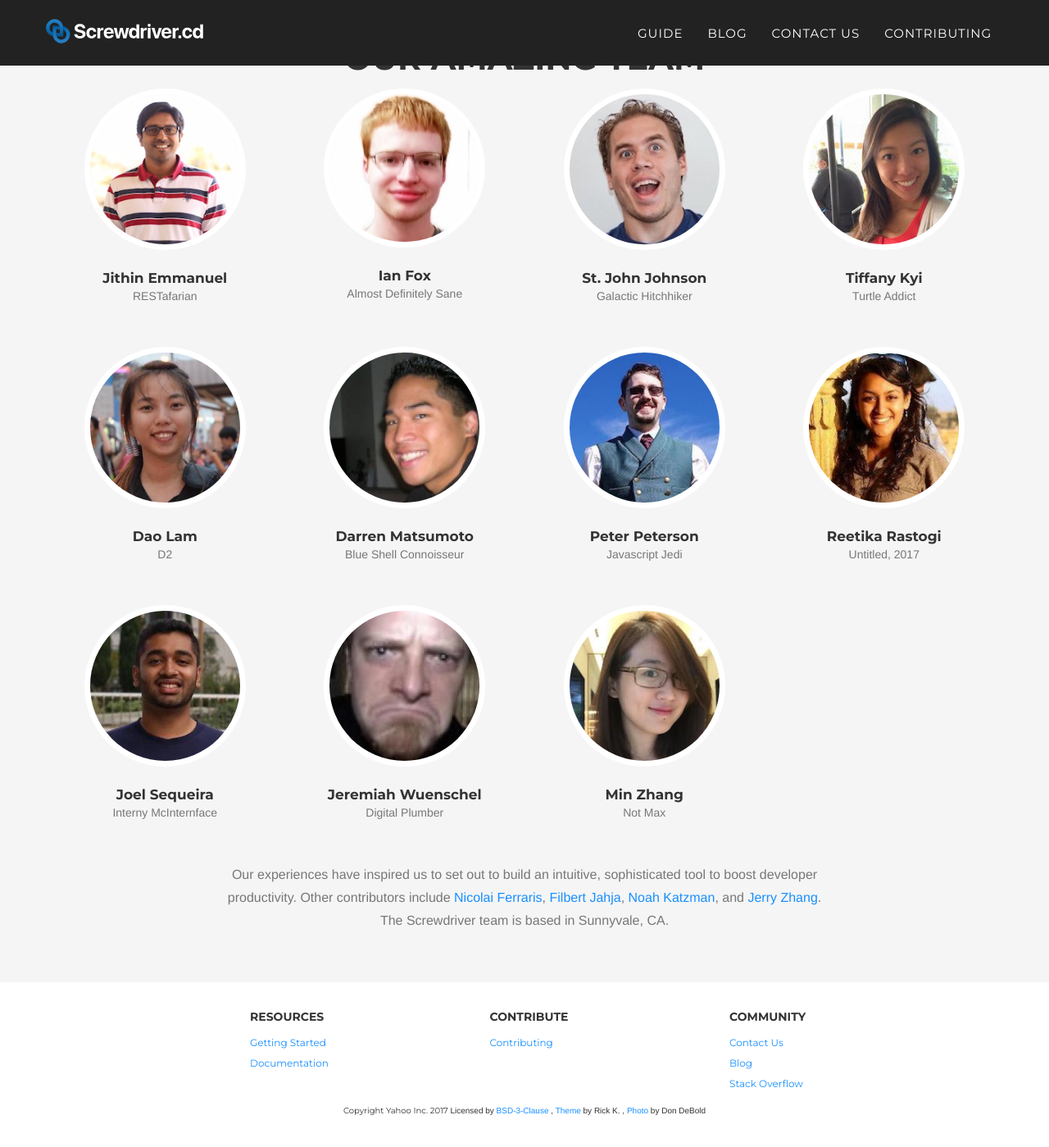
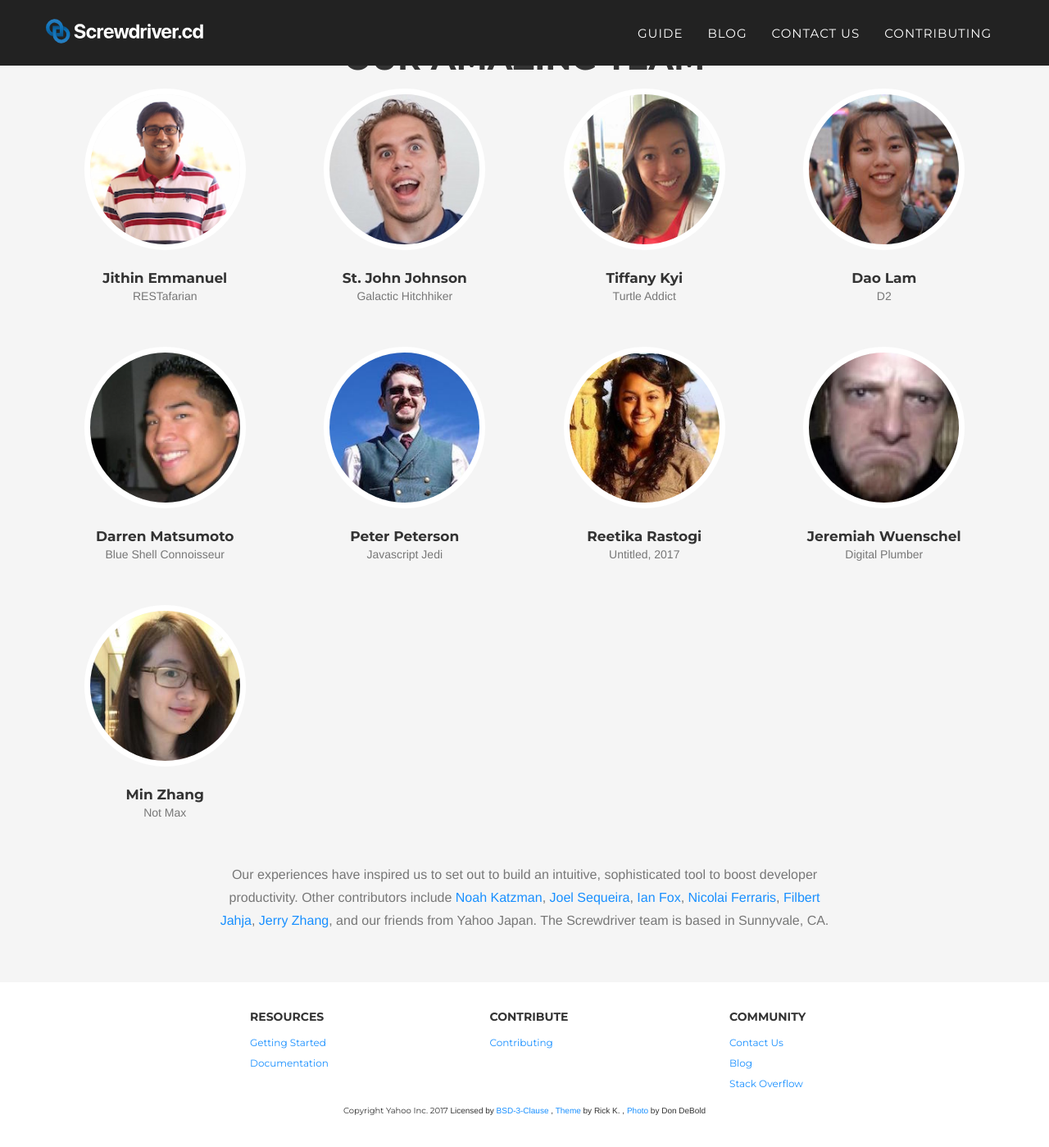
Before and after one commit to screwdriver-cd/homepage, a Jekyll site: the page built from index.md, in a window 1280 px wide and 1400 px high, scrolled down 1676 px. Shown: the whole window at 82% size. Built offline with Jekyll 4.4.1, drawn with Linux system fonts in a browser that asks for light colours; some web fonts are replaced.

Commit message:
fix: Move summer interns to contributors list

```diff
--- a/_config.yml
+++ b/_config.yml
@@ -39,11 +39,6 @@
   position: RESTafarian
   github: https://github.com/jithin1987
 
-- name: Ian Fox
-  pic: ian-fox
-  position: Almost Definitely Sane
-  github: https://github.com/ian-fox
-
 - name: St. John Johnson
   pic: stjohn
   position: Galactic Hitchhiker
@@ -74,11 +69,6 @@
   position: Untitled, 2017
   github: https://github.com/r3rastogi
 
-- name: Joel Sequeira
-  pic: joelseq
-  position: Interny McInternface
-  github: https://github.com/joelseq
-
 - name: Jeremiah Wuenschel
   pic: jer
   position: Digital Plumber
--- a/_includes/team.html
+++ b/_includes/team.html
@@ -21,7 +21,7 @@
             </div>
             <div class="row">
                 <div class="col-lg-8 col-lg-offset-2 text-center">
-                    <p class="large text-muted">Our experiences have inspired us to set out to build an intuitive, sophisticated tool to boost developer productivity. Other contributors include <a href="https://github.com/nicolaifsf">Nicolai Ferraris</a>, <a href="https://github.com/Filbird">Filbert Jahja</a>, <a href="https://github.com/nkatzman">Noah Katzman</a>, and <a href="https://github.com/jerryzhang222">Jerry Zhang</a>. The Screwdriver team is based in Sunnyvale, CA.</p>
+                    <p class="large text-muted">Our experiences have inspired us to set out to build an intuitive, sophisticated tool to boost developer productivity. Other contributors include <a href="https://github.com/nkatzman">Noah Katzman</a>, <a href="https://github.com/joelseq">Joel Sequeira</a>, <a href="https://github.com/ian-fox">Ian Fox</a>, <a href="https://github.com/nicolaifsf">Nicolai Ferraris</a>, <a href="https://github.com/Filbird">Filbert Jahja</a>, <a href="https://github.com/jerryzhang222">Jerry Zhang</a>, and our friends from Yahoo Japan. The Screwdriver team is based in Sunnyvale, CA.</p>
                 </div>
             </div>
         </div>
```
